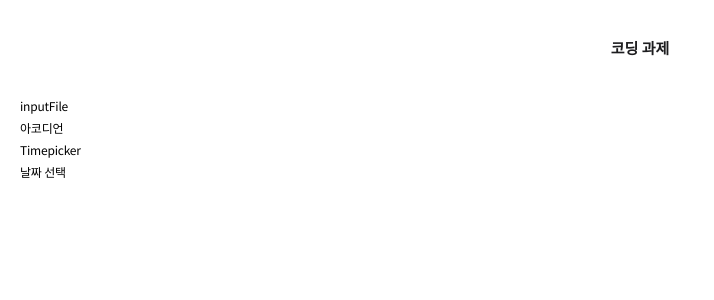
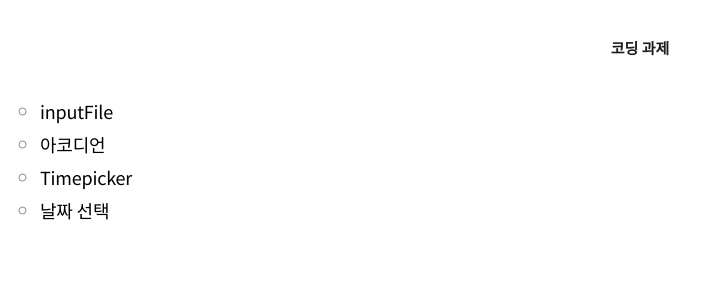
Before and after one commit to kyoungjin2310/react_test, a React (Create React App) app: page / in a window 1280 px wide. Shown: the top 300 px of the page, without its empty margins (0-714 px from the left). Built offline with nearby package versions, Linux system fonts and the light colour scheme.

Commit message:
fix: css 수정

```diff
--- a/src/asset/scss/_common.scss
+++ b/src/asset/scss/_common.scss
@@ -111,3 +111,11 @@ button {
   font-weight: 500;
   color: #fff;
 }
+
+.menu {
+  margin: 0 20px;
+  > li {
+    font-size: 18px;
+    list-style: circle;
+  }
+}
--- a/src/pages/Main.tsx
+++ b/src/pages/Main.tsx
@@ -6,7 +6,7 @@ const Main = () => {
   return (
     <Layout title="코딩 과제" className="main">
       <>
-        <ul>
+        <ul className="menu">
           <li>
             <Link to="/inputFile">inputFile</Link>
           </li>
```
Also changed, not shown: src/asset/css/style.css, 1 other file (tests, documents, lock files or other folders).
